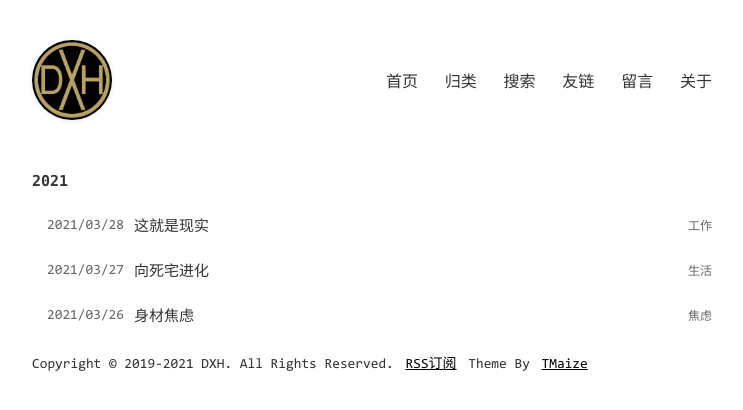
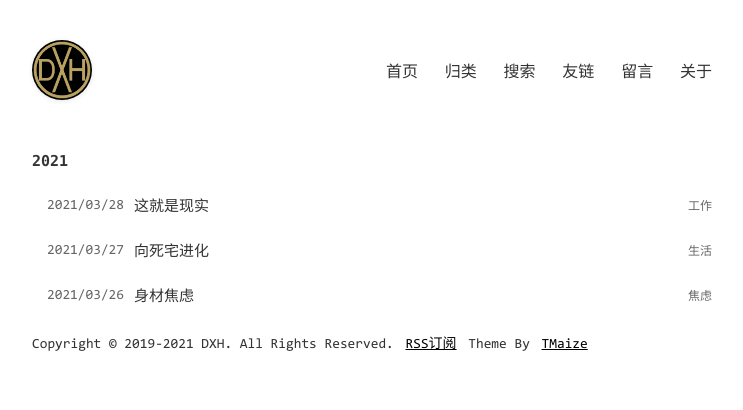
Before and after one commit to Devinteng/Devinteng.github.io, a Jekyll site: the page built from index.html, in a window 1280 px wide. Shown: the top 410 px of the page, without its empty margins (268-1011 px from the left). Built offline with Jekyll 4.4.1, drawn with Linux system fonts in a browser that asks for light colours.

Commit message:
Update common.css

```diff
--- a/static/css/common.css
+++ b/static/css/common.css
@@ -111,8 +111,8 @@ input:-webkit-autofill {
   justify-content: space-between;
 }
 .header .logo {
-  width: 80px;
-  height: 80px;
+  width: 60px;
+  height: 60px;
   cursor: pointer;
   border-radius: 50%;
   flex-shrink: 0;
```
